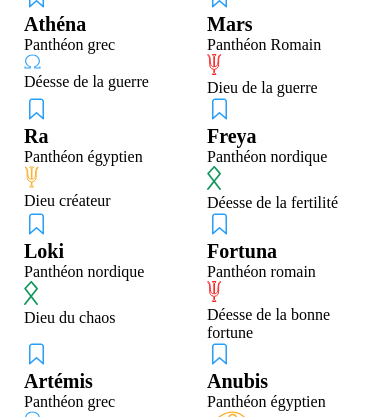
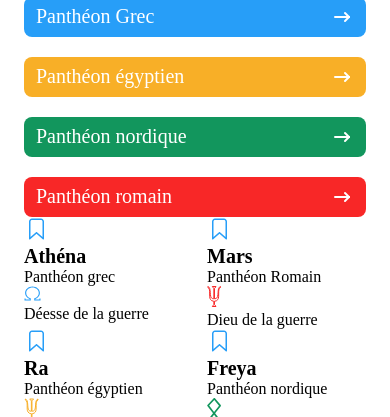
Before and after one commit to titiyocretton/atlas-divin, a website built with Parcel: page src/index.html in a window 390 px wide. Shown: the part 692-1109 px from the top of the page. Built offline with nearby package versions, Linux system fonts and the light colour scheme; a web font is replaced by a local one.

Commit message:
filter css presque terminé pour telephone

```diff
--- a/src/index.html
+++ b/src/index.html
@@ -108,10 +108,164 @@
           <div class="col-12 col-lg-4">
             <nav class="filter">
               <h3>Panthéons populaires</h3>
-              <a href="">Panthéon Grec</a>
-              <a href="">Panthéon égyptien</a>
-              <a href="">Panthéon nordique</a>
-              <a href="">Panthéon romain</a>
+              <div class="filter-container">
+                <a href=""
+                  >Panthéon Grec
+                  <svg
+                    xmlns="http://www.w3.org/2000/svg"
+                    width="24"
+                    height="24"
+                    viewBox="0 0 24 24"
+                    fill="none"
+                  >
+                    <g clip-path="url(#clip0_57_2394)">
+                      <path
+                        d="M5 12H19"
+                        stroke="white"
+                        stroke-width="2"
+                        stroke-linecap="round"
+                        stroke-linejoin="round"
+                      />
+                      <path
+                        d="M15 16L19 12"
+                        stroke="white"
+                        stroke-width="2"
+                        stroke-linecap="round"
+                        stroke-linejoin="round"
+                      />
+                      <path
+                        d="M15 8L19 12"
+                        stroke="white"
+                        stroke-width="2"
+                        stroke-linecap="round"
+                        stroke-linejoin="round"
+                      />
+                    </g>
+                    <defs>
+                      <clipPath id="clip0_57_2394">
+                        <rect width="24" height="24" fill="white" />
+                      </clipPath>
+                    </defs>
+                  </svg>
+                </a>
+                <a href=""
+                  >Panthéon égyptien
+                  <svg
+                    xmlns="http://www.w3.org/2000/svg"
+                    width="24"
+                    height="24"
+                    viewBox="0 0 24 24"
+                    fill="none"
+                  >
+                    <g clip-path="url(#clip0_57_2394)">
+                      <path
+                        d="M5 12H19"
+                        stroke="white"
+                        stroke-width="2"
+                        stroke-linecap="round"
+                        stroke-linejoin="round"
+                      />
+                      <path
+                        d="M15 16L19 12"
+                        stroke="white"
+                        stroke-width="2"
+                        stroke-linecap="round"
+                        stroke-linejoin="round"
+                      />
+                      <path
+                        d="M15 8L19 12"
+                        stroke="white"
+                        stroke-width="2"
+                        stroke-linecap="round"
+                        stroke-linejoin="round"
+                      />
+                    </g>
+                    <defs>
+                      <clipPath id="clip0_57_2394">
+                        <rect width="24" height="24" fill="white" />
+                      </clipPath>
+                    </defs>
+                  </svg>
+                </a>
+                <a href=""
+                  >Panthéon nordique
+                  <svg
+                    xmlns="http://www.w3.org/2000/svg"
+                    width="24"
+                    height="24"
+                    viewBox="0 0 24 24"
+                    fill="none"
+                  >
+                    <g clip-path="url(#clip0_57_2394)">
+                      <path
+                        d="M5 12H19"
+                        stroke="white"
+                        stroke-width="2"
+                        stroke-linecap="round"
+                        stroke-linejoin="round"
+                      />
+                      <path
+                        d="M15 16L19 12"
+                        stroke="white"
+                        stroke-width="2"
+                        stroke-linecap="round"
+                        stroke-linejoin="round"
+                      />
+                      <path
+                        d="M15 8L19 12"
+                        stroke="white"
+                        stroke-width="2"
+                        stroke-linecap="round"
+                        stroke-linejoin="round"
+                      />
+                    </g>
+                    <defs>
+                      <clipPath id="clip0_57_2394">
+                        <rect width="24" height="24" fill="white" />
+                      </clipPath>
+                    </defs>
+                  </svg>
+                </a>
+                <a href=""
+                  >Panthéon romain
+                  <svg
+                    xmlns="http://www.w3.org/2000/svg"
+                    width="24"
+                    height="24"
+                    viewBox="0 0 24 24"
+                    fill="none"
+                  >
+                    <g clip-path="url(#clip0_57_2394)">
+                      <path
+                        d="M5 12H19"
+                        stroke="white"
+                        stroke-width="2"
+                        stroke-linecap="round"
+                        stroke-linejoin="round"
+                      />
+                      <path
+                        d="M15 16L19 12"
+                        stroke="white"
+                        stroke-width="2"
+                        stroke-linecap="round"
+                        stroke-linejoin="round"
+                      />
+                      <path
+                        d="M15 8L19 12"
+                        stroke="white"
+                        stroke-width="2"
+                        stroke-linecap="round"
+                        stroke-linejoin="round"
+                      />
+                    </g>
+                    <defs>
+                      <clipPath id="clip0_57_2394">
+                        <rect width="24" height="24" fill="white" />
+                      </clipPath>
+                    </defs>
+                  </svg>
+                </a>
+              </div>
             </nav>
           </div>
           <div class="col-12 col-lg-8">
--- a/src/scss/main.scss
+++ b/src/scss/main.scss
@@ -6,5 +6,6 @@
 @import "modules/burger";
 @import "modules/button";
 @import "modules/card";
+@import "modules/filter";
 
 @import "bootstrap/scss/bootstrap-grid";
--- /dev/null
+++ b/src/scss/modules/_filter.scss
@@ -0,0 +1,40 @@
+.filter {
+  margin-top: 32px;
+  h3 {
+    color: var(--Text-main, #515050);
+    font-family: "Bubbler One";
+    font-size: 24px;
+    margin-bottom: 12px;
+  }
+}
+
+.filter-container {
+  display: flex;
+  flex-direction: column;
+  color: white;
+  gap: 20px;
+
+  a {
+    padding: 8px 12px;
+    border-radius: 8px;
+
+    font-family: "Caesar Dressing";
+    font-size: 20px;
+    text-decoration: none;
+    font-weight: 400;
+    display: flex;
+    justify-content: space-between;
+  }
+  a:nth-child(1) {
+    background: var(--color-blue);
+  }
+  a:nth-child(2) {
+    background: var(--color-yellow);
+  }
+  a:nth-child(3) {
+    background: var(--color-green);
+  }
+  a:nth-child(4) {
+    background: var(--color-red);
+  }
+}
```
